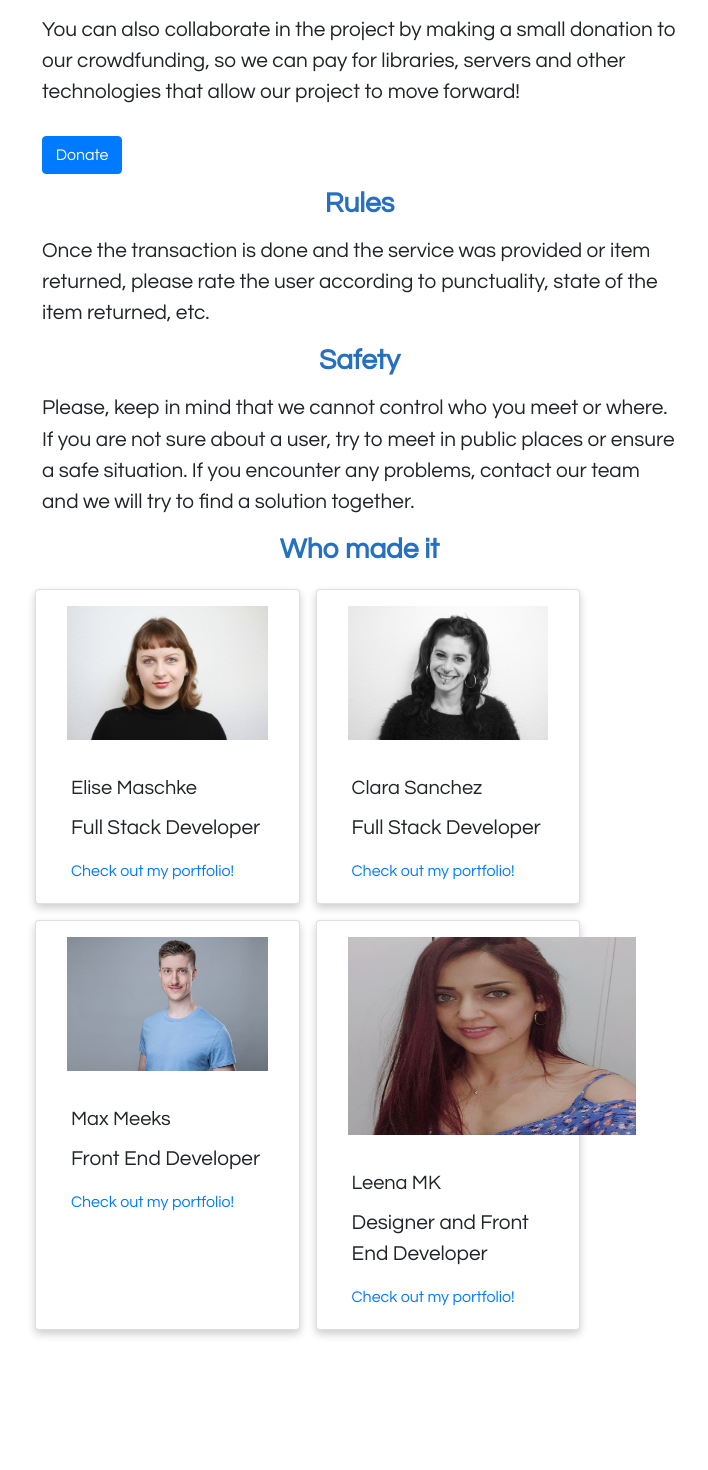
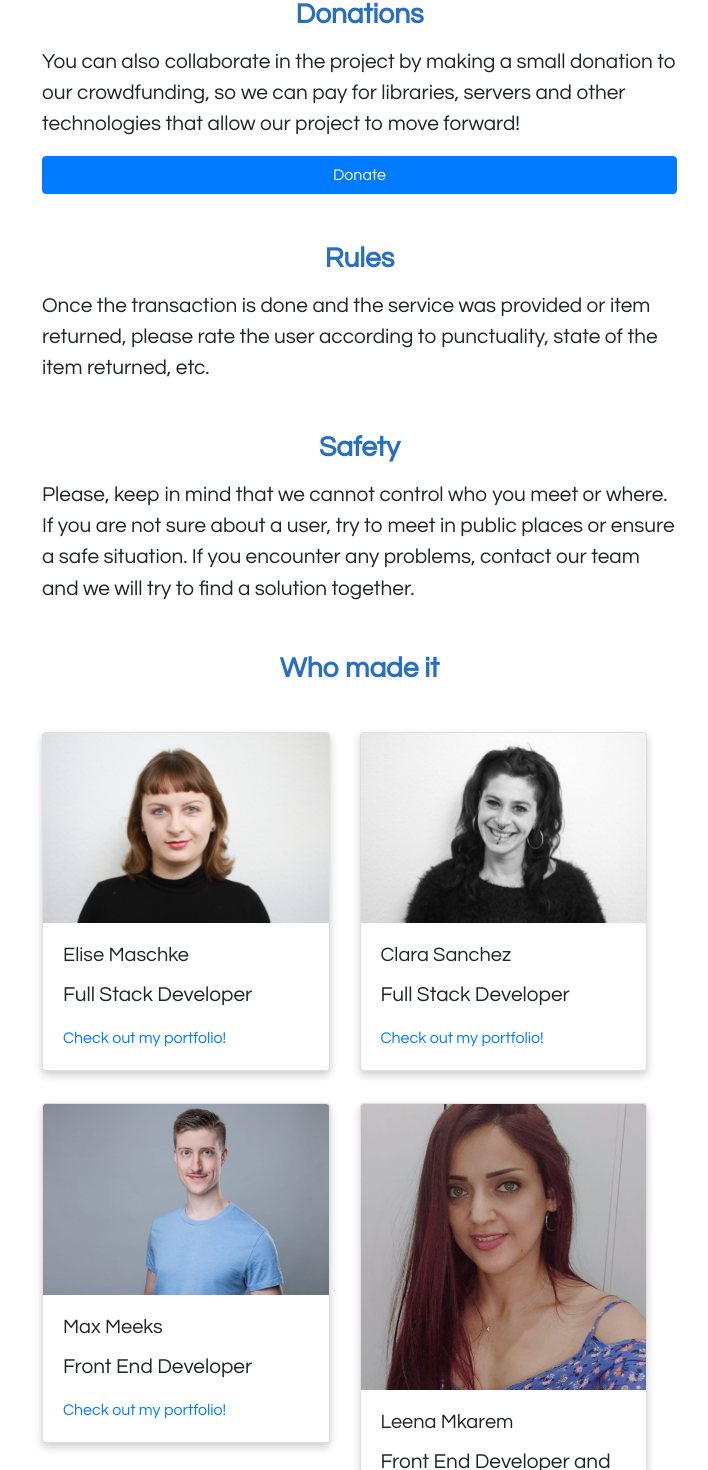
Before and after one commit to Klarala13/collectivity, a React (Create React App) app in the folder frontend/: page /about in a window 1280 px wide. Shown: the part 673-2143 px from the top of the page, without its empty margins (328-1036 px from the left). Before the commit the page ends 2059 px from the top, so only its background shows below. Built offline with nearby package versions, Linux system fonts and the light colour scheme.

Commit message:
skill displays on input

```diff
--- a/frontend/src/components/About.jsx
+++ b/frontend/src/components/About.jsx
@@ -90,53 +90,65 @@ class About extends React.Component {
                     take.{" "}
                   </p>
                 </div>
-
+                <div className="mb-5">
                   <h3 id="how">How It Works</h3>
                   <p>
                     There are two main sections: Freebees (sharing of items) and
-                  TimeBanks (sharing of skills). To participate in TimeBanks you
-                  must be registered. To be rated and boost the confidence other
-                  users have in you, you must be registered. To better
-                  distribute the goodies, we geo-locate our users to facilitate
-                  your access.{" "}
+                    TimeBanks (sharing of skills). To participate in TimeBanks
+                    you must be registered. To be rated and boost the confidence
+                    other users have in you, you must be registered. To better
+                    distribute the goodies, we geo-locate our users to
+                    facilitate your access.{" "}
                   </p>
+                </div>
+                <div className="mb-5">
                   <h3 id="donation">Donations</h3>
                   <p>
                     You can also collaborate in the project by making a small
                     donation to our crowdfunding, so we can pay for libraries,
-                  servers and other technologies that allow our project to move
-                  forward!
+                    servers and other technologies that allow our project to
+                    move forward!
                   </p>
+                  <div className="text-center">
                     <a
                       href="https://www.gofundme.com/building-collectivity?teamInvite=1eVWURWMKKO7HEmkfCoH5z0AgambJoINkcxodQKFreD2CtdWhPcvjMYIHuvJMeVD"
-                  className="btn btn-primary mx-auto"
+                      className="btn btn-primary btn-block mx-auto"
                       alt="donate money"
                       target="_blank"
                       rel="noopener noreferrer"
                     >
                       Donate
                     </a>
+                  </div>
+                </div>
+                <div className="mb-5">
                   <h3 id="rules">Rules</h3>
                   <p>
                     {" "}
                     Once the transaction is done and the service was provided or
-                  item returned, please rate the user according to punctuality,
-                  state of the item returned, etc.
+                    item returned, please rate the user according to
+                    punctuality, state of the item returned, etc.
                   </p>
+                </div>
+                <div className="mb-5">
                   <h3 id="safety">Safety</h3>
                   <p>
                     {" "}
                     Please, keep in mind that we cannot control who you meet or
-                  where. If you are not sure about a user, try to meet in public
-                  places or ensure a safe situation. If you encounter any
-                  problems, contact our team and we will try to find a solution
-                  together.{" "}
+                    where. If you are not sure about a user, try to meet in
+                    public places or ensure a safe situation. If you encounter
+                    any problems, contact our team and we will try to find a
+                    solution together.{" "}
                   </p>
-                <h3 id="whoMade">Who made it</h3>
+                </div>
+                <h3 className="mb-4" id="whoMade">
+                  Who made it
+                </h3>
                 <div className="row w-100">
-                  <div className="card col-lg-5 m-2">
+                  <div className=" col-lg-6 py-3 ">
+                    <div className="card">
                       <img
-                      className="card-img-top p-3"
+                        className="card-img-top"
                         src={elise}
                         alt="profile pic"
                       />
@@ -152,9 +164,11 @@ class About extends React.Component {
                         </a>
                       </div>
                     </div>
-                  <div className="card col-lg-5 m-2">
+                  </div>
+                  <div className=" col-lg-6 py-3 ">
+                    <div className="card">
                       <img
-                      className="card-img-top p-3"
+                        className="card-img-top"
                         alt="Profile pic"
                         src={clara}
                       />
@@ -172,10 +186,12 @@ class About extends React.Component {
                       </div>
                     </div>
                   </div>
+                </div>
                 <div className="row w-100">
-                  <div className="card col-lg-5 m-2">
+                  <div className=" col-lg-6 py-3 ">
+                    <div className="card">
                       <img
-                      className="card-img-top p-3"
+                        className="card-img-top"
                         src={max}
                         alt="profile pic"
                       />
@@ -191,17 +207,18 @@ class About extends React.Component {
                         </a>
                       </div>
                     </div>
-                  <div className="card col-lg-5 m-2">
+                  </div>
+                  <div className=" col-lg-6 py-3 ">
+                    <div className="card">
                       <img
-                      className="card-img-top p-3"
+                        className="card-img-top"
                         alt="Profile pic"
                         src={Leena}
-                      style={{ width: "320px", height: "230px" }}
                       />
                       <div className="card-body">
-                      <h5 className="card-title"> Leena MK </h5>
+                        <h5 className="card-title"> Leena Mkarem </h5>
                         <p className="card-text">
-                        Designer and Front End Developer
+                          Front End Developer and Designer
                         </p>
                         <a
                           href="https://leenamk.com/"
@@ -219,6 +236,7 @@ class About extends React.Component {
             </div>
           </div>
         </div>
+      </div>
     );
   }
 }
--- a/frontend/src/components/SkillTable.jsx
+++ b/frontend/src/components/SkillTable.jsx
@@ -3,10 +3,7 @@ class SkillTable extends Component {
   constructor(props) {
     super(props);
 
-    this.state = {
-      skills: []
-      // filter: "All"
-    };
+    // filter: "All"
   }
   // filters = category;
 
@@ -49,7 +46,7 @@ class SkillTable extends Component {
   // };
 
   render() {
-    console.log("skills", this.state.skills);
+    console.log("skills", this.props.skills);
 
     return (
       <div className="container">
@@ -82,7 +79,7 @@ class SkillTable extends Component {
               </tr>
             </thead>
             <tbody>
-              {this.state.skills.map(baby => {
+              {this.props.skills.map(baby => {
                 return (
                   <tr>
                     <td>The Admin</td>
--- a/frontend/src/components/TimeBank.jsx
+++ b/frontend/src/components/TimeBank.jsx
@@ -9,7 +9,7 @@ const TimeBank = props => {
       .then(response => response.json())
       .then(response => {
         console.log("Response from the skill method in the backend", response);
-        setSkills({ skills: response });
+        setSkills(response);
         //console.log("state", this.state);
       })
       .catch(error => {
@@ -53,7 +53,7 @@ const TimeBank = props => {
       .then(res => res.json())
       .then(res => {
         console.log("Good job! u posted ur skill!", res);
-        setSkills(skills.push(res));
+        setSkills(res);
       })
       .catch(error =>
         console.error("Uuuu, u fucked up! try again buddy", error)
```
Also changed, not shown: 1 other file (tests, documents, lock files or other folders). Lines whose indentation alone changed are shown as unchanged.
